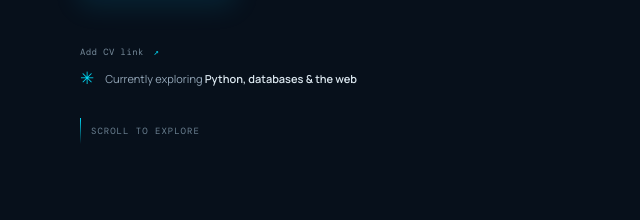
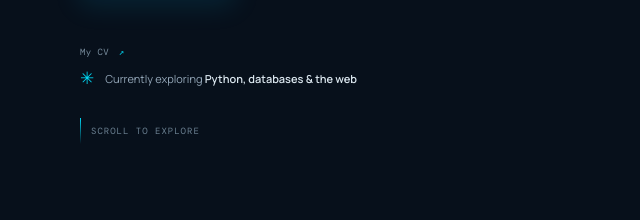
Before and after one commit to denniskipkoech-dev/myportfolio, a plain HTML site: page index.html in a window 1280 px wide. Shown: the part 580-800 px from the top of the page, 0-640 px from the left. Drawn offline with nearby package versions, Linux system fonts and the light colour scheme.

Commit message:
Update CV link in index.html

```diff
--- a/index.html
+++ b/index.html
@@ -38,7 +38,7 @@
         <h1 id="hero-title">Curious by nature.<br><span class="gradient-text">Building with intent.</span></h1>
         <p class="hero-intro">I’m <strong>Dennis Kipkoech</strong>, a Software Engineering student at Multimedia University of Kenya. I’m learning by building practical things with code, data, and a healthy dose of curiosity.</p>
         <div class="hero-actions"><a class="button button-primary" href="#projects">Explore my work <span aria-hidden="true">↓</span></a><a class="text-link" href="#about">A little about me <span aria-hidden="true">↗</span></a></div>
-        <a class="cv-placeholder" href="YOUR_CV_URL" data-placeholder="cv">Add CV link <span aria-hidden="true">↗</span></a>
+        <a class="cv-placeholder" href="#" data-placeholder="cv">My CV  <span aria-hidden="true">↗</span></a>
         <div class="hero-note"><span class="note-icon" aria-hidden="true">✳</span><span>Currently exploring <b>Python, databases &amp; the web</b></span></div>
       </div>
       <!-- Place your portrait in this folder as profile.jpg to show it in the hero. -->
```
